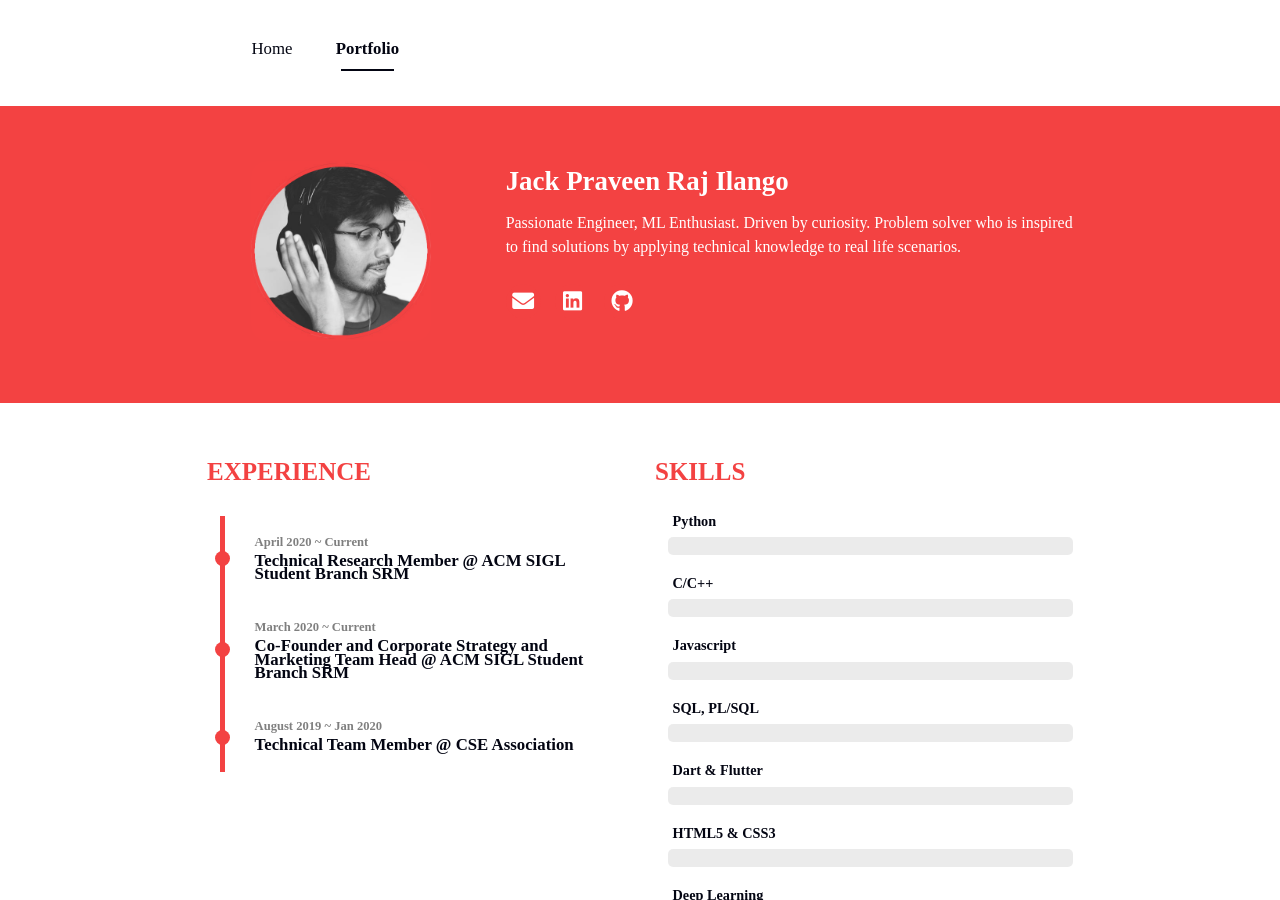
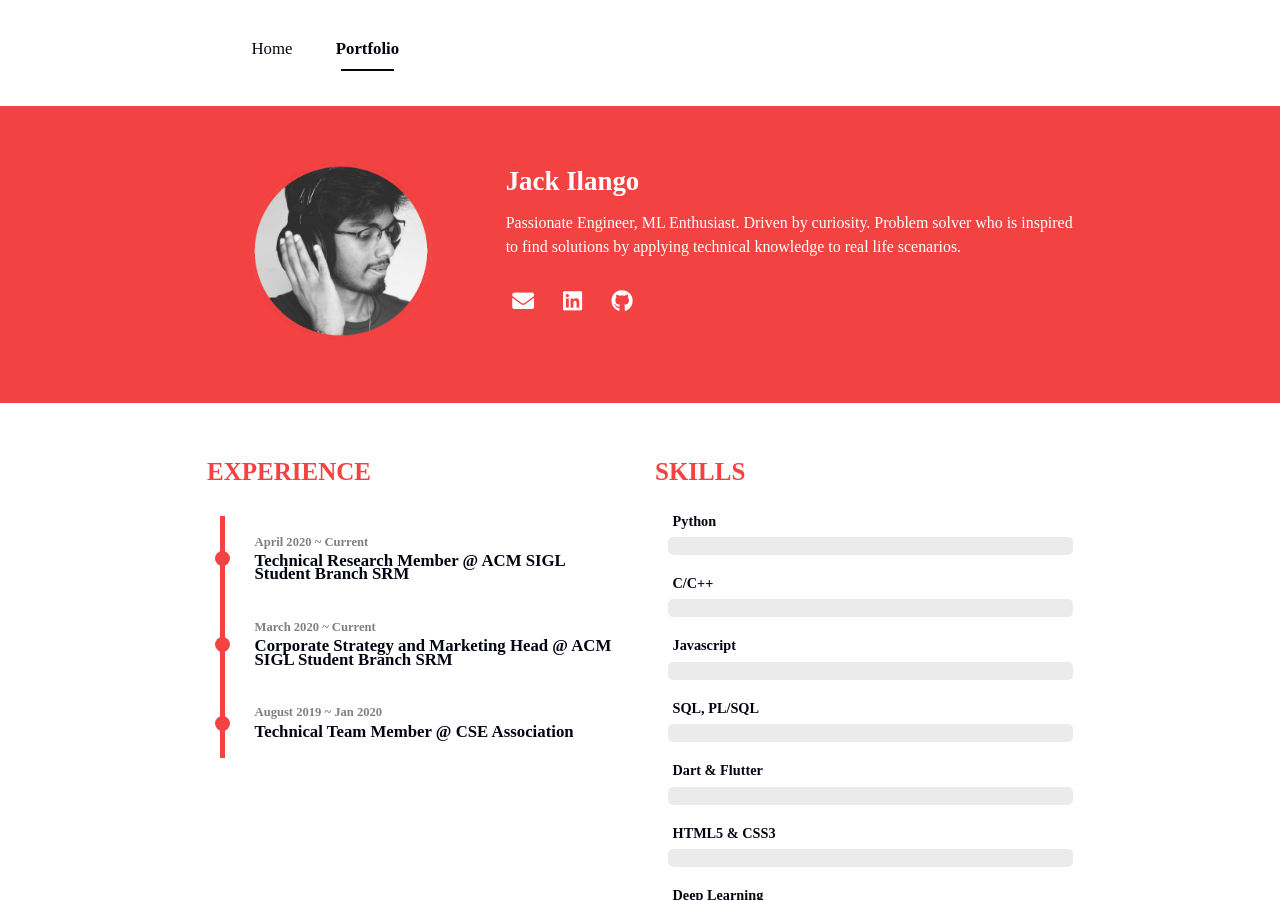
Before and after one commit to jackpraveenraj/jackpraveenraj.github.olddd, a Jekyll site: the page built from portfolio.html, in a window 1280 px wide and 900 px high. Built offline with Jekyll 4.4.1, drawn with Linux system fonts in a browser that asks for light colours; nearby versions of some CDN libraries; some web fonts are replaced.

Commit message:
Update _config.yml

```diff
--- a/_config.yml
+++ b/_config.yml
@@ -10,7 +10,7 @@ theme_settings :
   # Profile Settings
   profile :
     image : assets/img/smile.jpg
-    username : Jack Praveen Raj Ilango
+    username : Jack Ilango
     description : Passionate Engineer, ML Enthusiast. Driven by curiosity. Problem solver who is inspired to find solutions by applying technical knowledge to real life scenarios.
     experience :
       - start : April 2020
@@ -19,7 +19,7 @@ theme_settings :
         location : SRMIST, Chennai
       - start : March 2020
         end : Current
-        experience : Co-Founder and Corporate Strategy and Marketing Team Head @ ACM SIGL Student Branch SRM
+        experience : Corporate Strategy and Marketing Head @ ACM SIGL Student Branch SRM
         location : SRMIST, Chennai
       - start : August 2019
         end : Jan 2020
```
